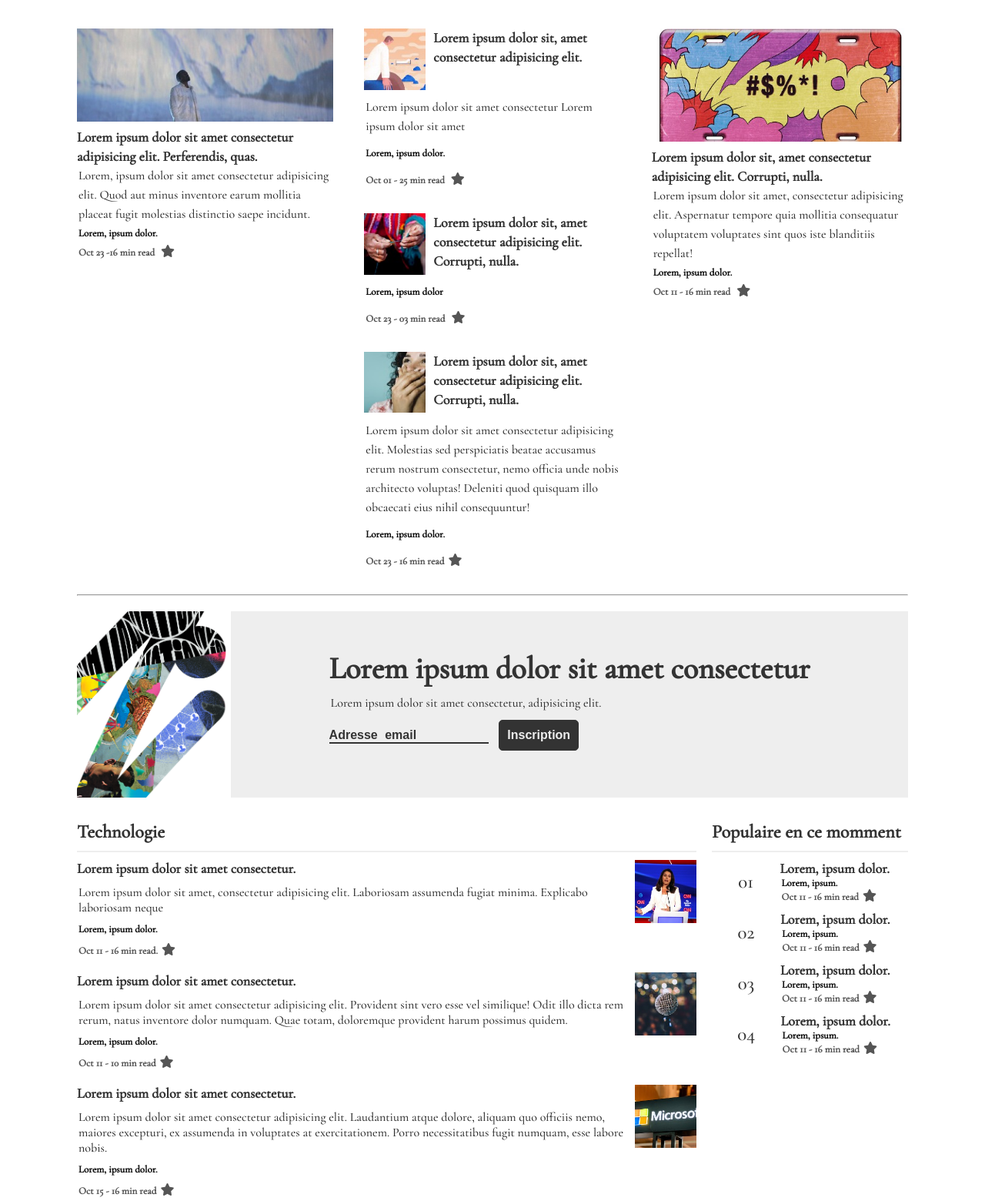
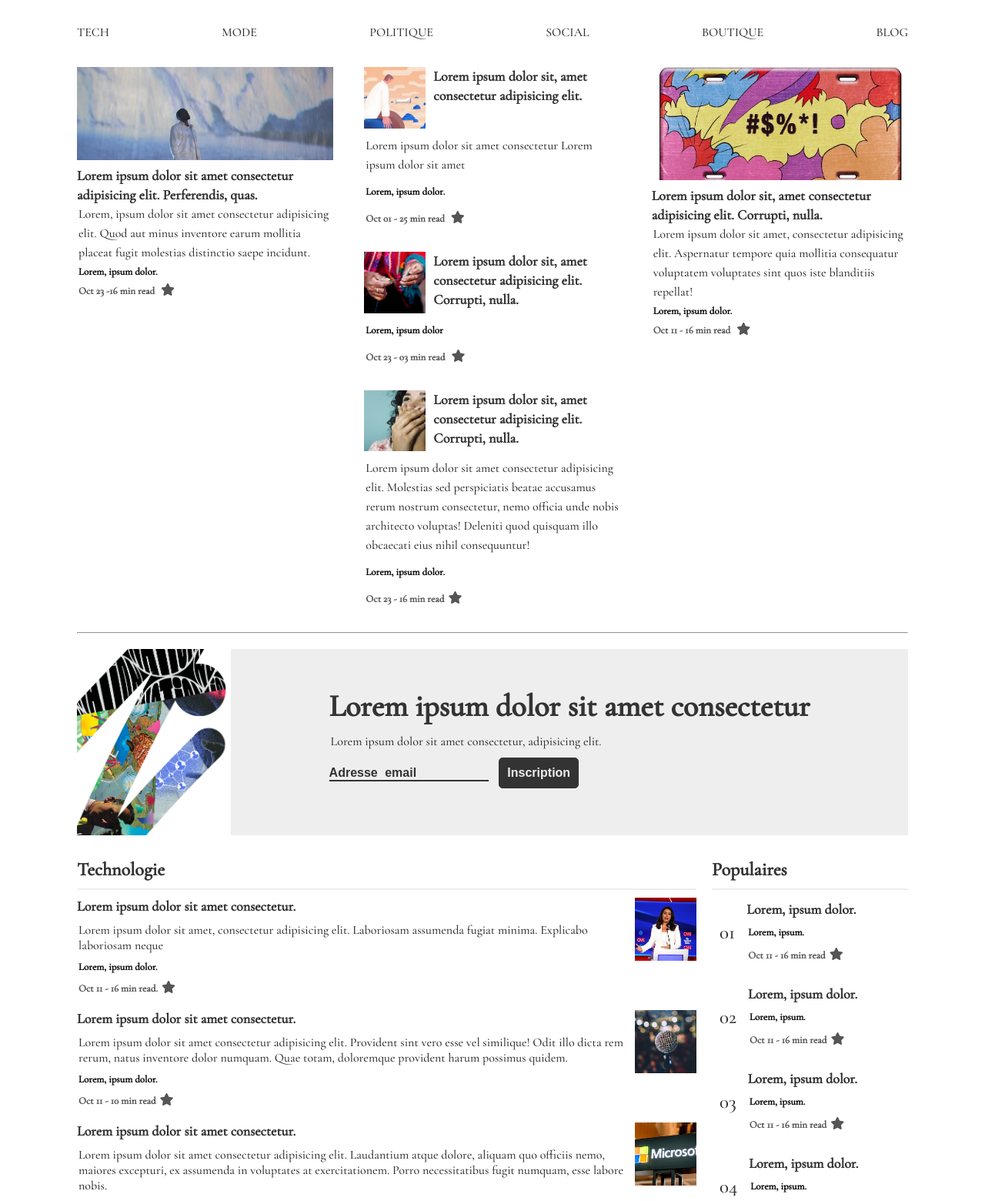
Before and after one commit to biackgeordel/projet_journal_du_lundi, a plain HTML site: page index.html in a window 1280 px wide. Shown: the part 85-1645 px from the top of the page at 77% size. Drawn offline with nearby package versions, Linux system fonts and the light colour scheme.

Commit message:
fin de projet et correction des derniers bugs

```diff
--- a/css/style.css
+++ b/css/style.css
@@ -59,6 +59,7 @@ p {
 
 header {
   line-height: 3.5rem;
+  margin: 2.5rem 0;
 }
 a {
   font-size: 1.6rem;
@@ -166,21 +167,22 @@ form {
 .mx {
   margin: 0 0.5rem;
 }
+.btn-anime {
+  display: none;
+}
 .small-article {
-  /* line-height: 2.2rem; */
-  display: flex;
-  justify-content: space-evenly;
-  align-content: center;
-  /* border: 1px solid red; */
+  display: grid;
+  grid-template-columns: auto 1fr;
+  row-gap: 5rem;
+  grid-auto-rows: auto;
+  align-items: center;
+  line-height: 3rem;
+  column-gap: 0.5rem;
 }
 .small-article::before {
   content: attr(data-number);
   padding: 0 1rem;
   font-size: 2.5rem;
-  flex-basis: auto;
-  align-self: center;
-  /* justify-self: center; */
-  /* border: 1px solid red; */
   display: block;
   font-family: "Cormorant Garamond", serif;
 }
@@ -207,10 +209,10 @@ form {
 .navigation_theme {
   display: flex;
   padding-top: 3rem;
-  padding: 1rem;
   justify-content: space-between;
   align-items: center;
   position: sticky;
+  z-index: 1;
   top: 0;
   background: #fff;
   border: 0;
@@ -249,11 +251,8 @@ form {
 }
 .grid-article {
   display: grid;
-  /* grid-template-columns: 0.3fr 1fr;
-  grid-template-rows: repeat(3, auto); */
   gap: 10px;
   grid-template-columns: 80px auto;
-  grid-template-rows: 80px;
   grid-auto-rows: auto;
 }
 
@@ -369,7 +368,9 @@ form {
 .small-content {
   grid-area: small;
   position: sticky;
-  top: 100px;
+  display: flex;
+  flex-direction: column;
+  top: 7rem;
 }
 .small-content > h2 {
   font-size: 2.4rem;
--- a/css/style.mobile.css
+++ b/css/style.mobile.css
@@ -4,6 +4,9 @@
   margin: 0;
   height: 100vh;
   padding: 0;
+}
+header {
+  margin: 0;
 }
 
 .nav_header {
@@ -136,3 +139,6 @@ p,
     "m2 m2 m2 m2"
     "m3 m3 m3 m3";
 }
+.btn-anime {
+  display: block;
+}
--- a/css/style.title.mobile.css
+++ b/css/style.title.mobile.css
@@ -5,26 +5,31 @@
 .anime_menu {
   display: none;
 }
-.navigation_theme::before {
-  content: "\009F\009F\009F";
+.btn-anime {
+  /* align-self: flex-end; */
+  margin: 0.5rem 1rem;
+  min-width: 0.5rem;
+  text-align: center;
+}
+header {
+  margin: 0;
+}
+.btn-anime::before {
+  content: "  Articles +";
   display: block;
-  font-size: 2.4rem;
-  align-self: flex-end;
-  margin: 0.5rem 1rem;
+  font-size: 2rem;
+  padding: 0.5rem;
   text-align: center;
   font-weight: 700;
-  transform: rotate(-90deg);
   transition: transform 1s ease-in-out;
-  transform-origin: center center;
-  min-width: 4rem;
-  min-height: 4rem;
-  padding: 1rem;
+  transform-origin: center;
   color: var(--gray-hint);
+}
+
+.navigation_theme:hover .btn-anime::before {
+  color: var(--secondary);
 }
 .navigation_theme:hover .anime_menu {
   display: block;
-  padding: 0.5rem 0;
+  padding: 0.5rem;
 }
-.navigation_theme:hover::before {
-  transform: rotate(90deg);
-}
--- a/index.html
+++ b/index.html
@@ -59,6 +59,7 @@
       </header>
       <main>
         <nav class="navigation_theme">
+          <div class="btn-anime"></div>
           <a class="anime_menu" href="#">TECH</a>
           <a class="anime_menu" href="#">MODE</a>
           <a class="anime_menu" href="#">POLITIQUE</a>
@@ -242,7 +243,7 @@
             <!-------------------------article sans image---------------------------------->
 
             <div class="small-content">
-              <h2 class="underline title_populaire">Populaire en ce momment</h2>
+              <h2 class="underline title_populaire">Populaires</h2>
               <article class="small-article" data-number="01">
                 <div>
                   <h2>Lorem, ipsum dolor.</h2>
```
Also changed, not shown: images/chevron_right_FILL0_wght400_GRAD0_opsz48.png (added).
